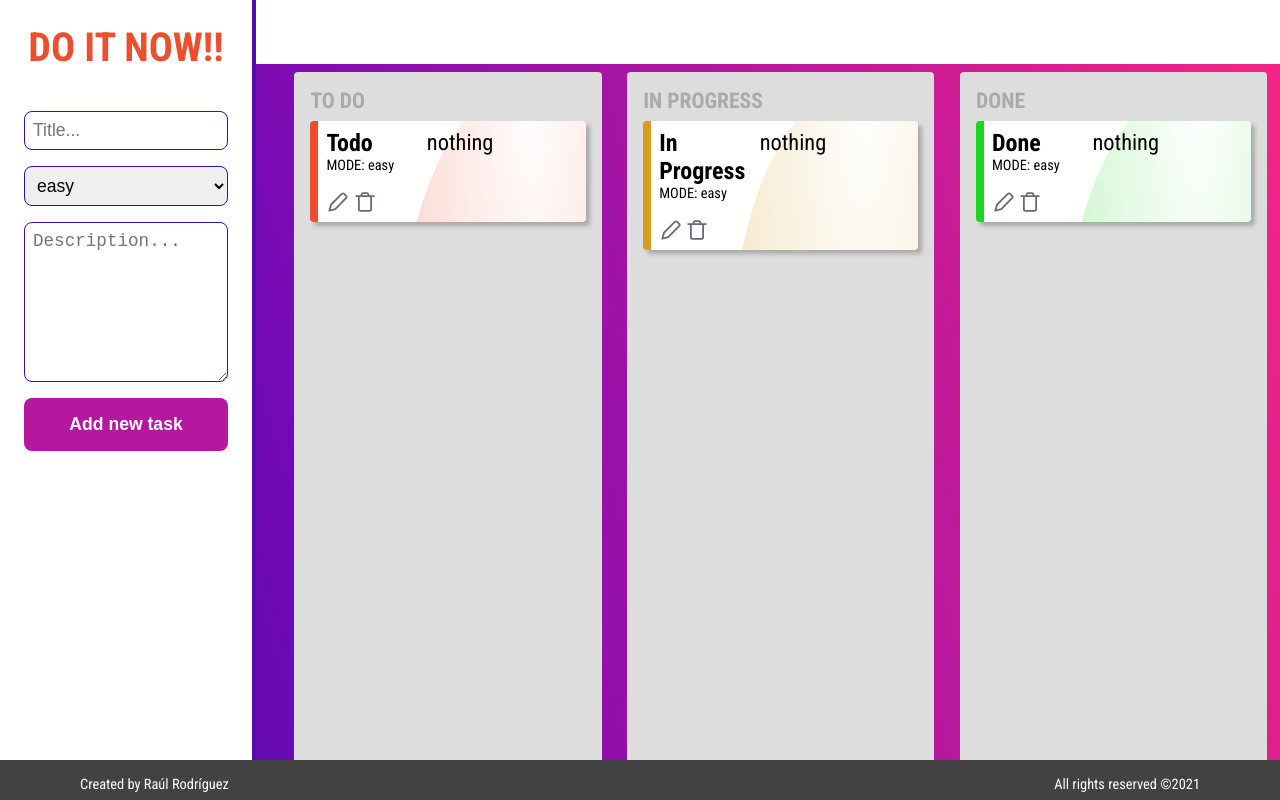
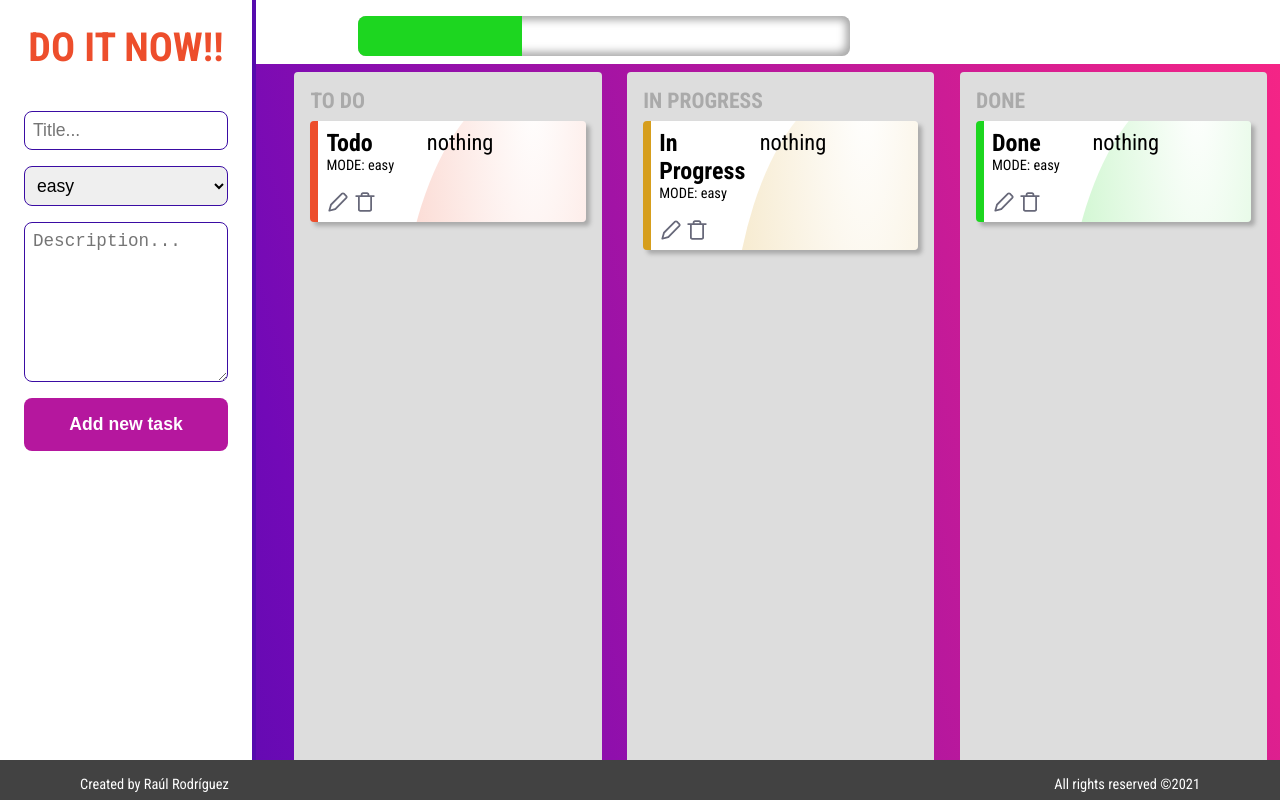
Before and after one commit to raulrod16124/doitnow, a React (Create React App) app: page / in a window 1280 px wide. Built offline with nearby package versions, Linux system fonts and the light colour scheme.

Commit message:
Implemented levelbar in Header component

```diff
--- a/src/modules/Home/views/Home.jsx
+++ b/src/modules/Home/views/Home.jsx
@@ -3,9 +3,9 @@ import { DragDropContext } from 'react-beautiful-dnd';
 import { useDispatch, useSelector } from 'react-redux';
 
 import { Footer } from '../../global/Footer';
-import { Header } from '../../global/Header';
 import { CreateTodos, DeleteTodos } from '../state/actions';
 import { FormTodo } from './components/FormTodo';
+import { Header } from './components/Header';
 import List from './components/List';
 
 // import { Header } from '../global/Header';
@@ -23,15 +23,18 @@ export const Home = () => {
     const [ inProgress, setInProgress ] = useState([]);
     const [ doneTodo, setDoneTodo ] = useState([]);
 
+    const [ allTodos, setAllTodos ] = useState([]);
+
     // References
     const mainClass = useRef();
 
     useEffect(()=>{
-      console.log(todosState);
       if( todosState ){
         setTodo( () => todosState.filter( item => item.status === "todo" ));
         setInProgress( () => todosState.filter( item => item.status === "inProgress" ));
         setDoneTodo( () => todosState.filter( item => item.status === "done" ));
+
+        setAllTodos(todosState);
       }
     }, [todosState]);
 
@@ -43,12 +46,10 @@ export const Home = () => {
             status: todo.status,
             description: todo.description,
         };
-        console.log(newTodo)
         dispatch( CreateTodos(newTodo) );
     }
 
     const handleDeleteTodoById = (idTodo) =>{
-      console.log(idTodo)
         dispatch(DeleteTodos(idTodo));
     };
 
@@ -104,7 +105,7 @@ export const Home = () => {
                 return ip;
               }
             });
-            console.log(inProgressToMove)
+            // console.log(inProgressToMove)
             const updateInProgress = inProgress.filter( ip => ip.id !== draggableId);
             setInProgress(updateInProgress);
             setDoneTodo([...doneTodo, inProgressToMove[0]]);
@@ -157,7 +158,7 @@ export const Home = () => {
                 <DragDropContext onDragEnd={(result)=>handleDragEnd(result)} >
                     <div className="main" ref={mainClass} >
                         <FormTodo handleCreateTodo={handleCreateTodo} />
-                        <Header />
+                        <Header todos={allTodos} />
                         <div className="content-body">
                             <div className="content-lists">
                                 <List key="todo" droppableID="todo" list={todo} titleList="TO DO" handleDeleteTodoById={handleDeleteTodoById} />
--- /dev/null
+++ b/src/modules/Home/views/components/Header.jsx
@@ -0,0 +1,17 @@
+import React, { useEffect } from 'react'
+
+export const Header = ({todos}) => {
+
+    const todosDone = todos.filter( todo => todo.status === "done" );
+
+    return (
+        <div className="header">
+              <div className="progress-bar">
+                  <div className="level-bar">
+                      <div className="green-fill" style={{width: todos.length > 0 && todosDone.length / todos.length * 100 + "%"}} ></div>
+                  </div>
+              </div>
+              <div className="user-settings"></div>
+        </div>
+    )
+}
--- a/src/modules/Home/views/components/Item.jsx
+++ b/src/modules/Home/views/components/Item.jsx
@@ -36,6 +36,8 @@ function Item({item, index, handleDeleteTodoById, editMode=false}) {
     }
 
     return (
+        <>
+        { item &&
             <Draggable key={item.id} draggableId={item.id} index={index} >
                 {( draggableProvided )=>(
                     <li className={itemClass}
@@ -87,6 +89,8 @@ function Item({item, index, handleDeleteTodoById, editMode=false}) {
                     </li>
                 )}
             </Draggable>
+        }
+        </>
     )
 }
 
--- a/src/modules/global/Header.jsx
+++ /dev/null
@@ -1,12 +0,0 @@
-import React from 'react'
-
-export const Header = () => {
-    return (
-        <>
-            <div className="header">
-                  {/* Implement progressBar */}
-                  {/* User section in the right */}
-            </div>
-        </>
-    )
-}
--- a/src/modules/styles/layout/header.scss
+++ b/src/modules/styles/layout/header.scss
@@ -1,9 +1,31 @@
 .header{
-    width: 100%;
+    width: 80%;
     height: 8vh;
+    margin-left: 20%;
+    display: grid;
+    grid-template-columns: 80% 20%;
     background-color: $White;
 
     .header-title{
         text-align: center;
     }
+
+    .progress-bar{
+
+        .level-bar{
+            width: 60%;
+            height: 40px;
+            margin: 2vh 0 2vh 8vw;
+            border-radius: 1vmin;
+            box-shadow: inset .5vmin .5vmin 1vmin #aaa, inset -.5vmin -.5vmin 1vmin #aaa;
+            overflow: hidden;
+        }
+
+        .green-fill{
+            height: 100%;
+            background-color: $Green;
+            transition: all .3s;
+        }
+    }
+
 }
```
Lines whose indentation alone changed are shown as unchanged.
